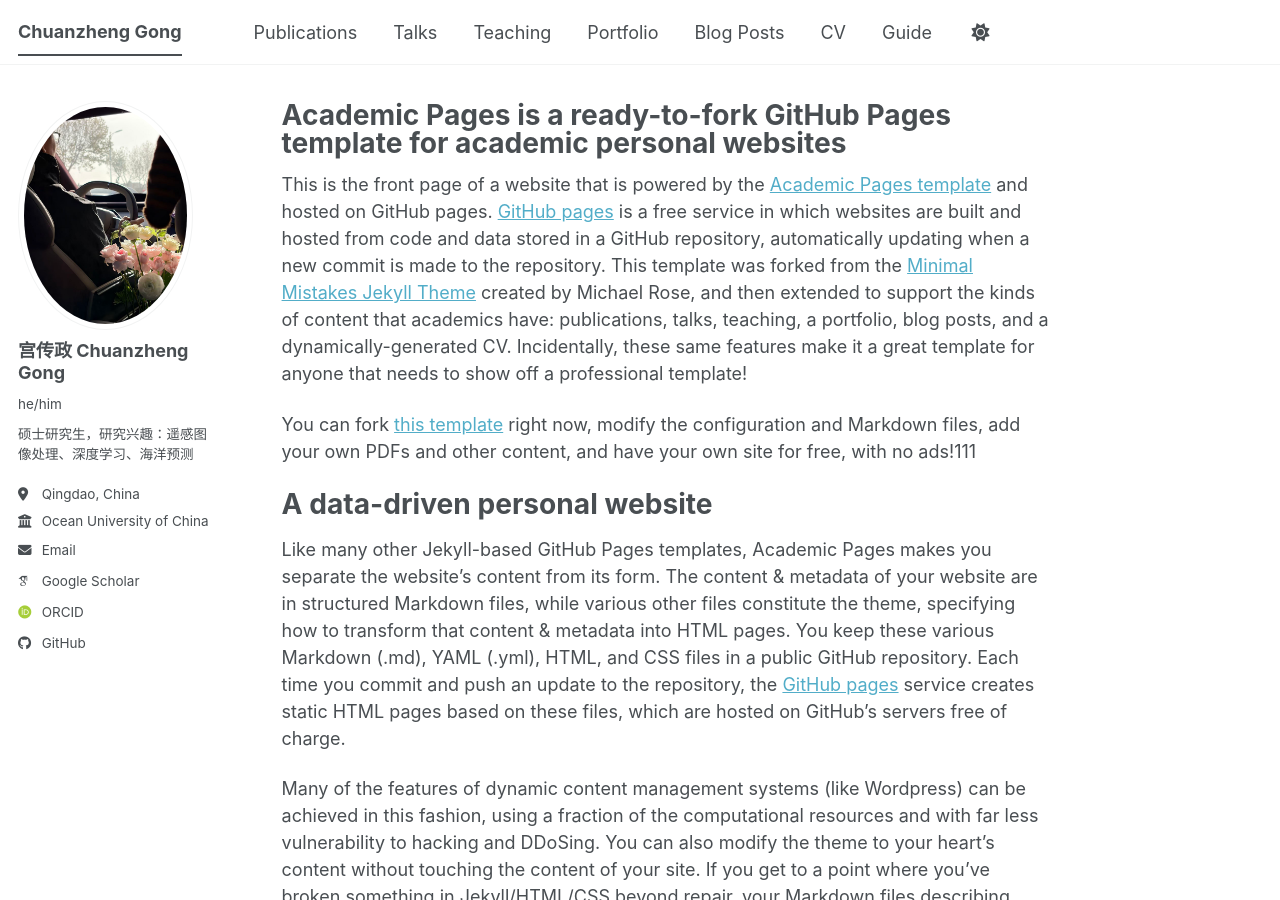
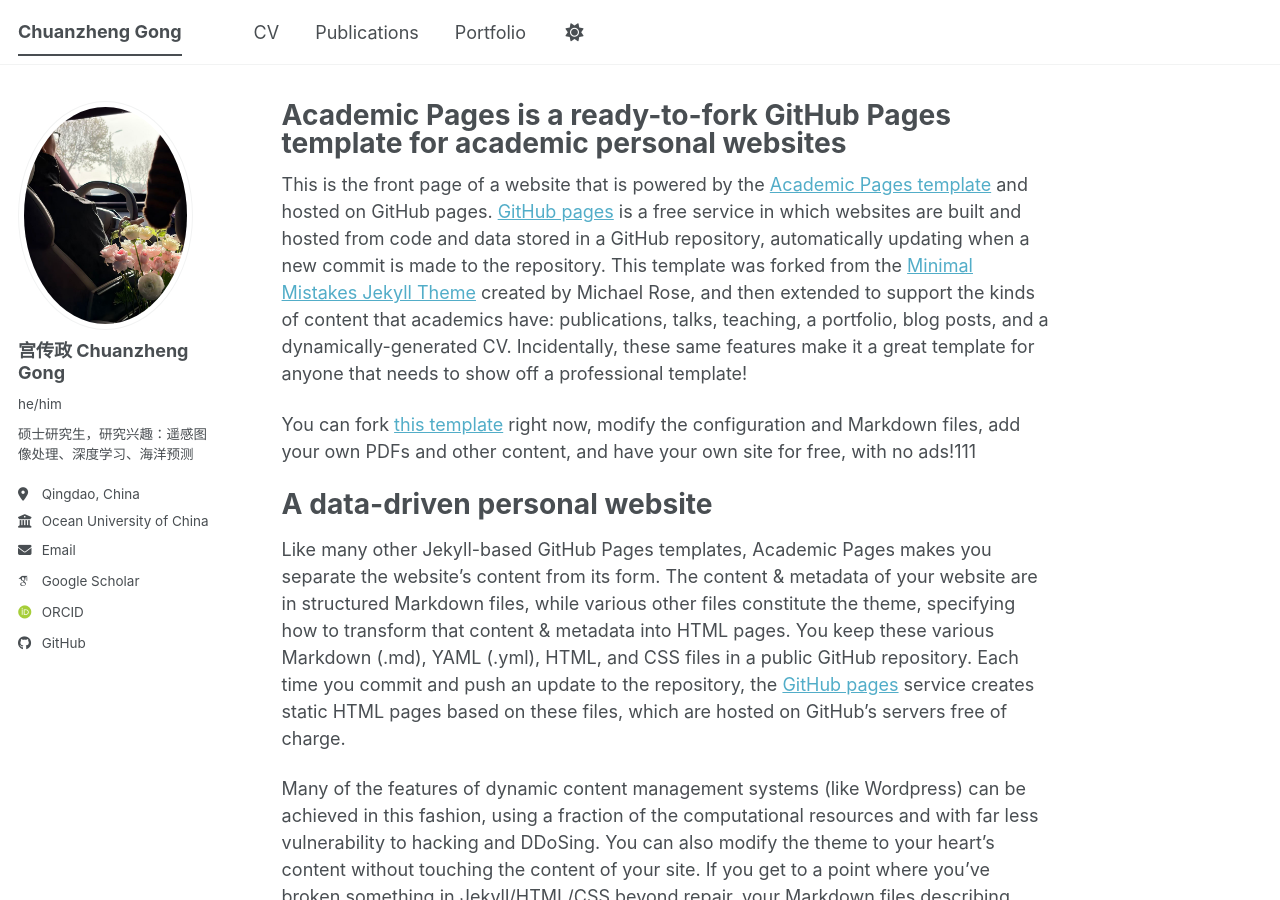
Before and after one commit to Link11001/Link11001.github.io, a Jekyll site: the page built from _pages/about.md, in a window 1280 px wide and 900 px high. Built offline with Jekyll 4.4.1, drawn with Linux system fonts in a browser that asks for light colours; some web fonts are replaced; a script bundle is joined from its source files by our own code; library files that are not in the unit come from our copies.

Commit message:
Update navigation.yml

```diff
--- a/_data/navigation.yml
+++ b/_data/navigation.yml
@@ -8,26 +8,19 @@
 #      Markdown formatted page while the second is generated using JSON.
 
 main:
+  - title: "CV"
+    url: /cv/
+
   - title: "Publications"
     url: /publications/
-
-  - title: "Talks"
-    url: /talks/
-
-  - title: "Teaching"
-    url: /teaching/
 
   - title: "Portfolio"
     url: /portfolio/
 
-  - title: "Blog Posts"
-    url: /year-archive/
 
-  - title: "CV"
-    url: /cv/
 
   # - title: "CV"
   #   url: /cv-json/
 
-  - title: "Guide"
-    url: /markdown/
+  # - title: "Guide"
+  #   url: /markdown/
```
